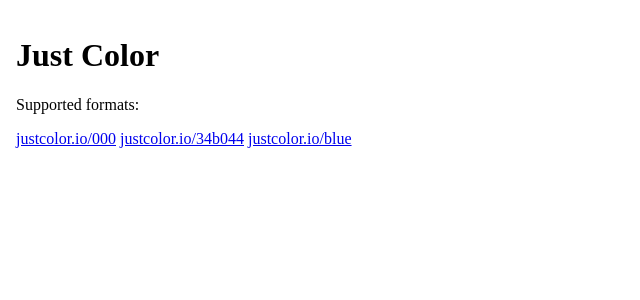
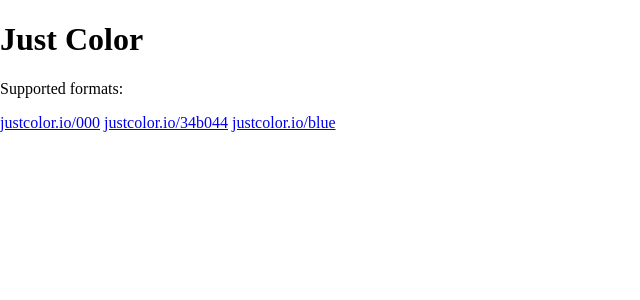
Before and after one commit to chunkhang/justcolor.io, a Flask app: page / in a window 1280 px wide. Shown: the top 300 px of the page, without its empty margins (0-640 px from the left). Run offline with Flask 2, Linux system fonts and the light colour scheme.

Commit message:
Remove body padding

```diff
--- a/static/style.css
+++ b/static/style.css
@@ -1,7 +1,3 @@
 html {
   font-size: 16px;
 }
-
-body {
-  padding: 1rem;
-}
```
